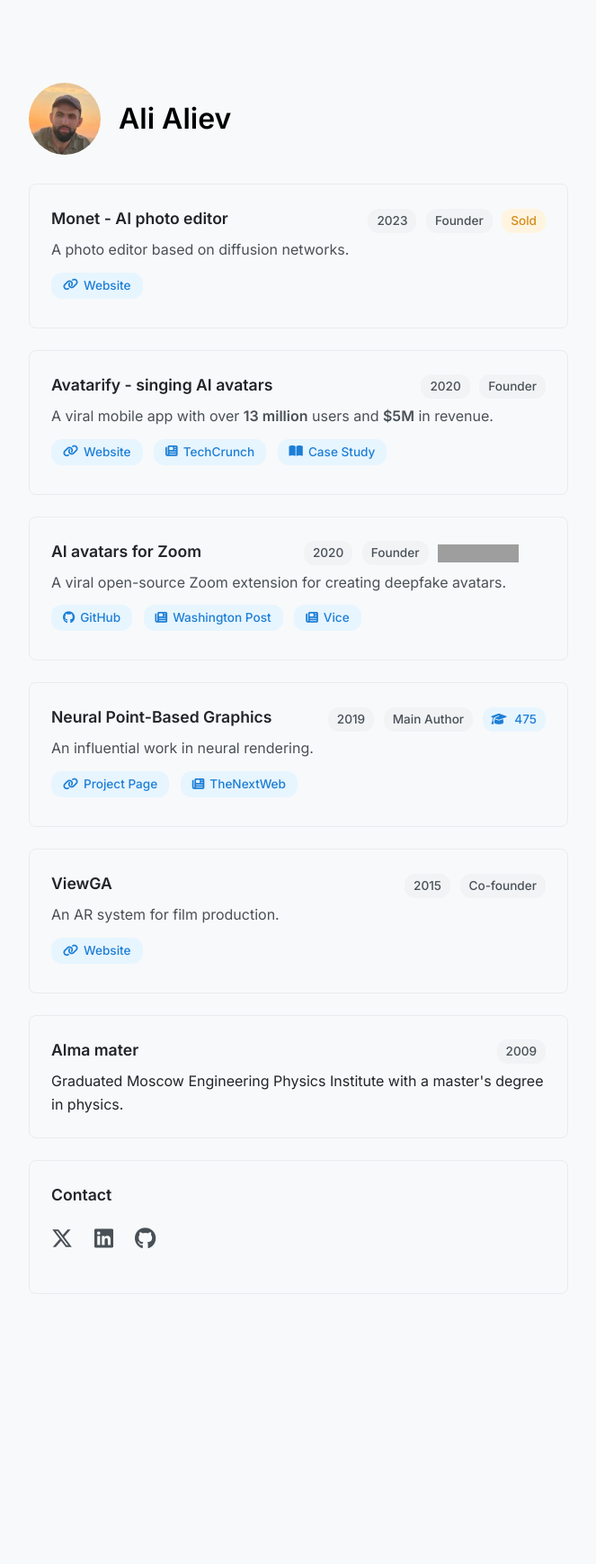
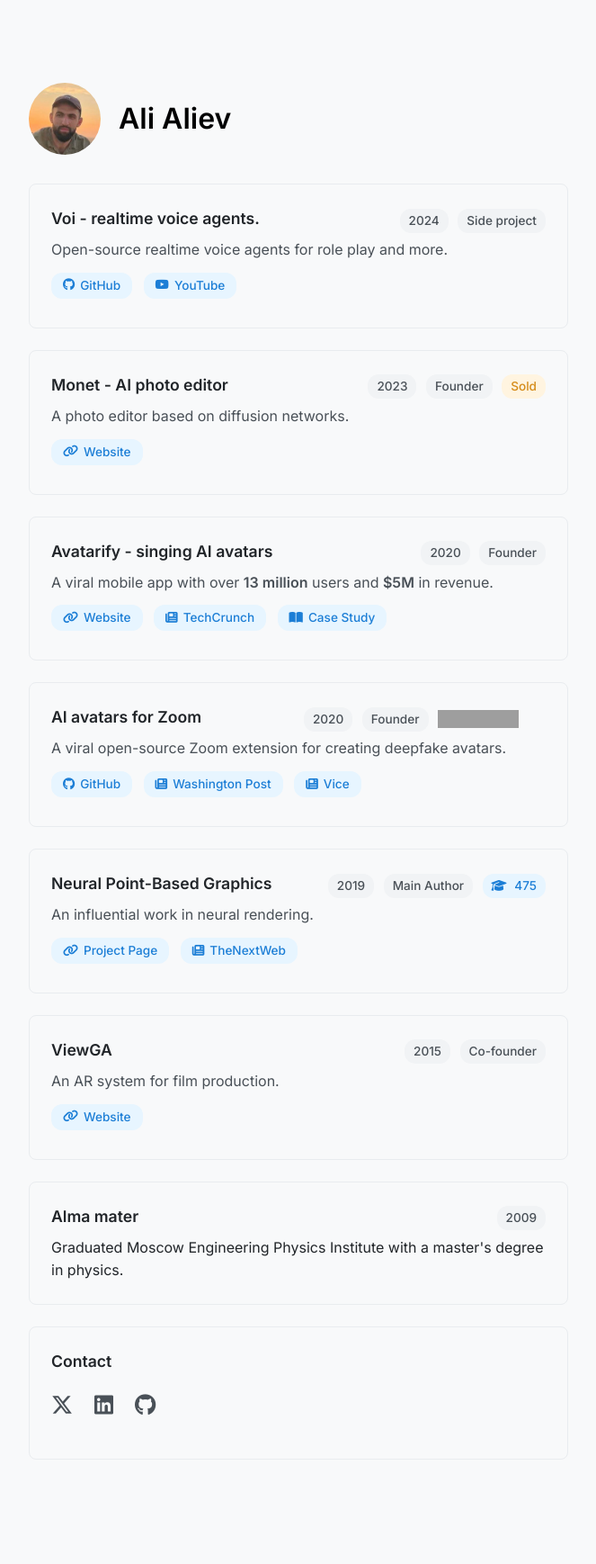
Before and after one commit to alievk/alievk.github.io, a Jekyll site: the page built from index.md, in a window 1280 px wide. Shown: the whole page at 90% size, without its empty margins (308-971 px from the left). Built offline with Jekyll 4.4.1, drawn with Linux system fonts in a browser that asks for light colours; before the commit the page ends 1554 px from its top, so only the background shows below that; grey boxes are pictures that could not be loaded.

Commit message:
added Voi

```diff
--- a/index.md
+++ b/index.md
@@ -5,6 +5,21 @@ layout: default
 <div class="profile-container">
   <img src="{{ site.baseurl }}/assets/me.jpeg" alt="Ali Aliev" class="profile-photo">
   <h1>Ali Aliev</h1>
+</div>
+
+<div class="project">
+  <div class="project-header">
+    <h3>Voi - realtime voice agents.</h3>
+    <div class="project-tags">
+      <span class="tag tag-gray">2024</span>
+      <span class="tag tag-gray">Side project</span>
+    </div>
+  </div>
+  <div class="project-description">Open-source realtime voice agents for role play and more.</div>
+  <div class="project-links">
+    <a href="https://github.com/alievk/voi-server"><i class="fab fa-github"></i> GitHub</a>
+    <a href="https://www.youtube.com/watch?v=oOYvM61eYNk"><i class="fab fa-youtube"></i> YouTube</a>
+  </div>
 </div>
 
 <div class="project">
```
